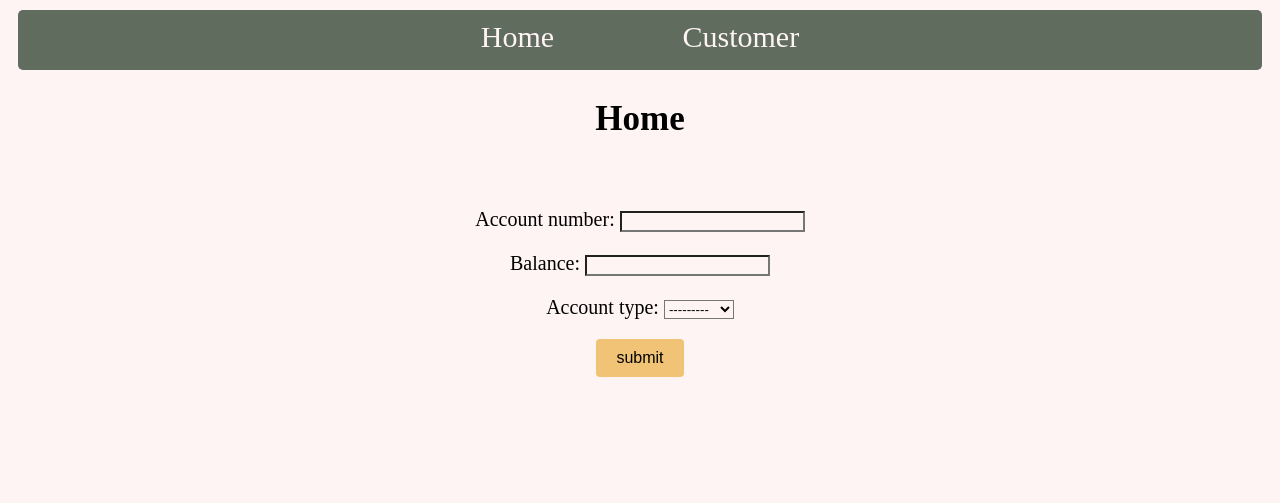
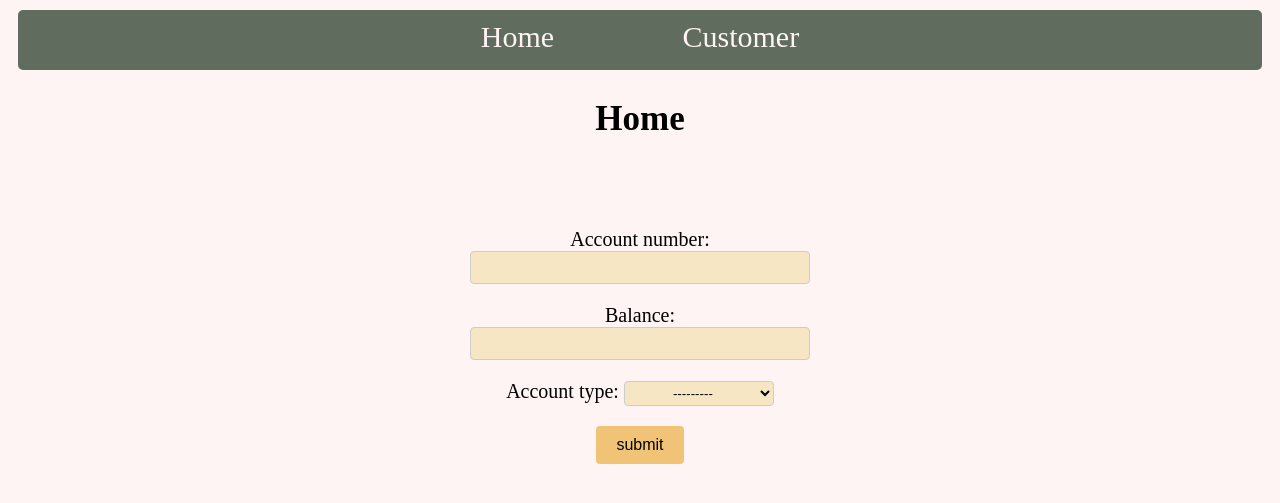
Before and after one commit to Vivek-2k1/bank_appli, a Django app: page / in a window 1280 px wide. Shown: the top 503 px of the page. Run offline with Django 4.2, Linux system fonts and the light colour scheme.

Commit message:
Add files via upload

```diff
--- a/bankproject/bankapp/forms.py
+++ b/bankproject/bankapp/forms.py
@@ -7,6 +7,7 @@ class AccountDetailForm(forms.ModelForm):
         fields = "__all__"
 
 class CustomerForm(forms.ModelForm):
+    accounts = forms.ModelMultipleChoiceField(queryset=AccountDetailModel.objects.all(),widget=forms.CheckboxSelectMultiple(attrs={'class':'checkbox-inline'}))
     class Meta:
         model = CustomerModel
         fields = "__all__"
--- a/bankproject/bankapp/static/c1.css
+++ b/bankproject/bankapp/static/c1.css
@@ -21,6 +21,33 @@
     text-align: center;
 }
 
+.sub-container{
+  background-color: #FFF4F4;
+  padding: 20px;
+  border-radius: 5px;
+}
+
+.sub-container input[type="text"],
+.sub-container input[type="email"],
+.sub-container textarea,
+.sub-container input[type="date"],
+.sub-container input[type="number"]{
+  background-color: #F7E6C4;
+  width: 100%;
+  padding: 8px;
+  border: 1px solid #ccc;
+  border-radius: 4px;
+  text-align: center;
+}
+
+.sub-container select{
+  background-color: #F7E6C4;
+  border: 1px solid #ccc;
+  border-radius: 4px;
+  text-align: center;
+  width: 150px;
+  height: 25px;
+}
 
 .sub-container input[type="submit"] {
     background-color: #F1C376;
@@ -48,6 +75,9 @@
 table {
   width: 100%;
   border-collapse: collapse;
+  border-radius: 8px;
+  overflow: hidden;
+  box-shadow: 0 0 10px rgba(0, 0, 0, 0.1);
 }
 
 table th, table td {
@@ -57,8 +87,14 @@ table th, table td {
 }
 
 table th {
-  background-color: #f2f2f2;
+  background-color: #606C5D;
   font-weight: bold;
+  color: #FFF4F4;
+}
+
+table td,
+table td ul{
+  background-color: #F7E6C4;
 }
 
 table tr:hover {
```
Also changed, not shown: bankproject/db.sqlite3.
